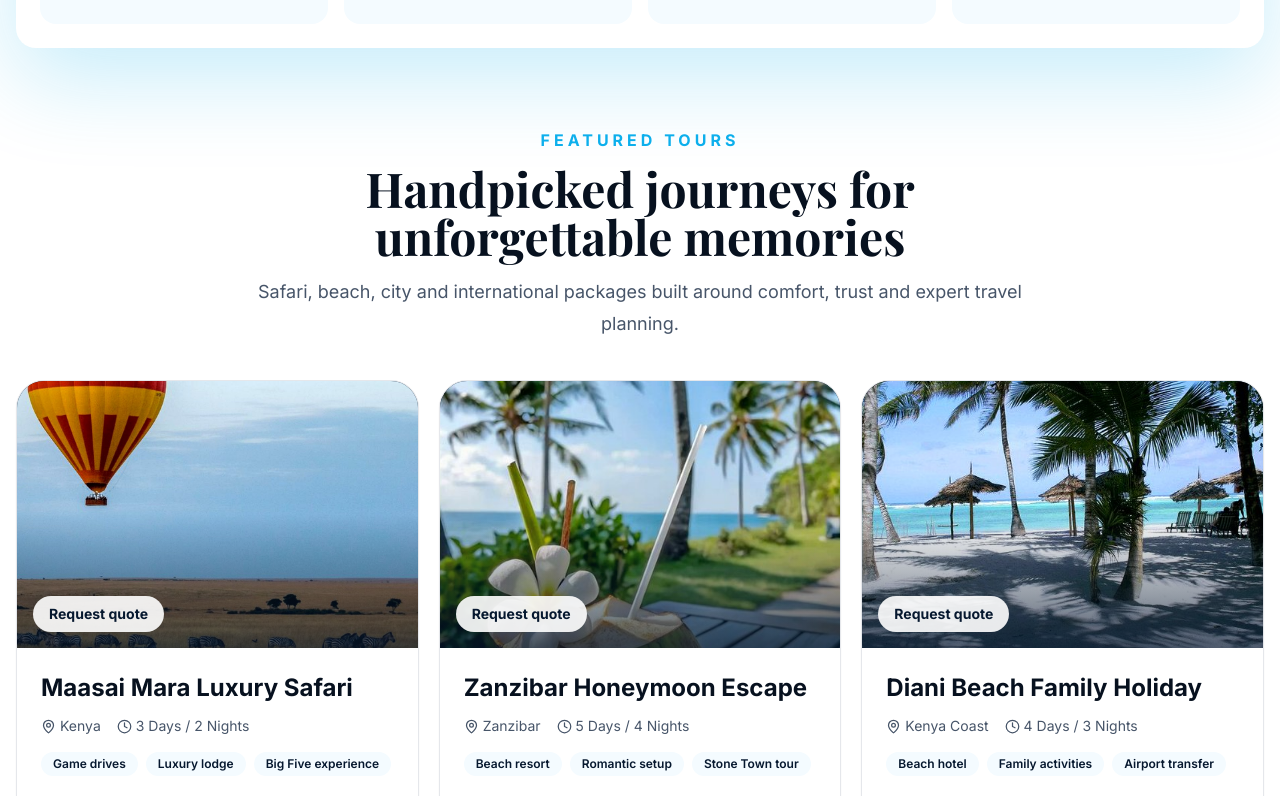
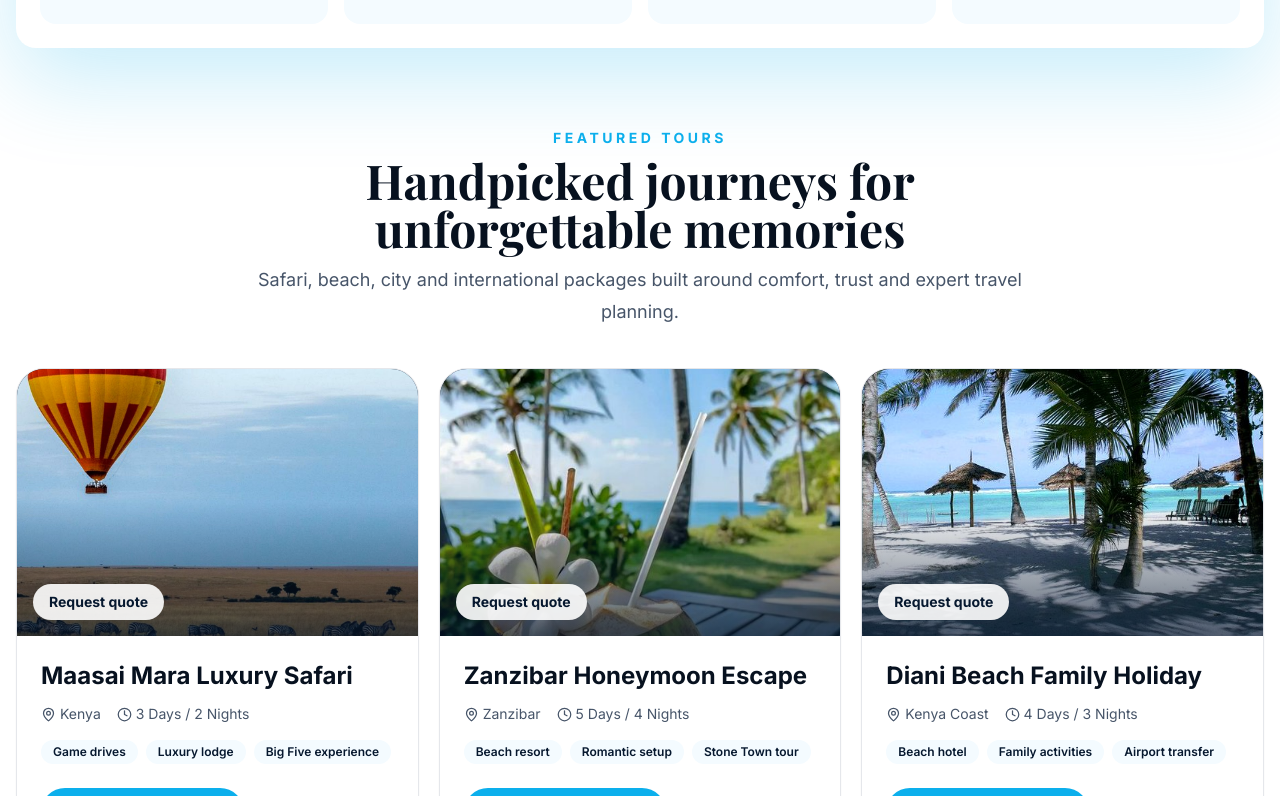
Before and after one commit to Ngovoze/ferone-tours-travels, a Next.js app: page / in a window 1280 px wide. Shown: the part 1124-1920 px from the top of the page. Built offline with nearby package versions, Linux system fonts and the light colour scheme; no server answers; a web font is replaced by a local one.

Commit message:
fix: tighten section heading spacing

```diff
--- a/components/shared/section-heading.tsx
+++ b/components/shared/section-heading.tsx
@@ -1,3 +1,3 @@
 export function SectionHeading({ eyebrow, title, text, light=false }: { eyebrow: string; title: string; text?: string; light?: boolean }){
-  return <div className="mx-auto max-w-3xl text-center"><p className={`font-bold uppercase tracking-[.25em] ${light?'text-luxury-gold':'text-luxury-ocean'}`}>{eyebrow}</p><h2 className={`mt-3 font-display text-4xl font-bold md:text-5xl ${light?'text-white':'text-luxury-ink'}`}>{title}</h2>{text && <p className={`mt-4 text-lg leading-8 ${light?'text-white/75':'text-slate-600'}`}>{text}</p>}</div>
+  return <div className="mx-auto max-w-3xl text-center"><p className={`text-xs font-bold uppercase tracking-[.2em] md:text-sm md:tracking-[.25em] ${light?'text-luxury-gold':'text-luxury-ocean'}`}>{eyebrow}</p><h2 className={`mt-2 font-display text-3xl font-bold leading-tight md:text-5xl ${light?'text-white':'text-luxury-ink'}`}>{title}</h2>{text && <p className={`mt-3 text-base leading-7 md:text-lg md:leading-8 ${light?'text-white/75':'text-slate-600'}`}>{text}</p>}</div>
 }
```
